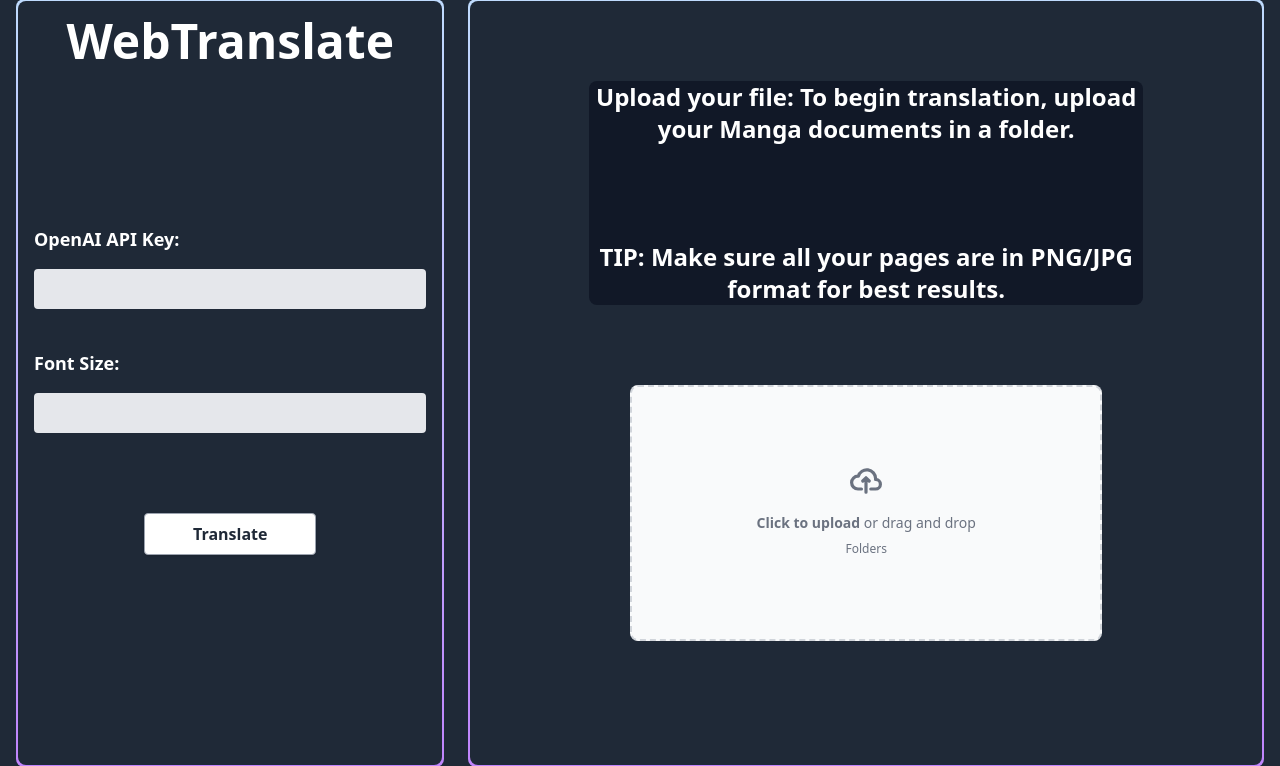
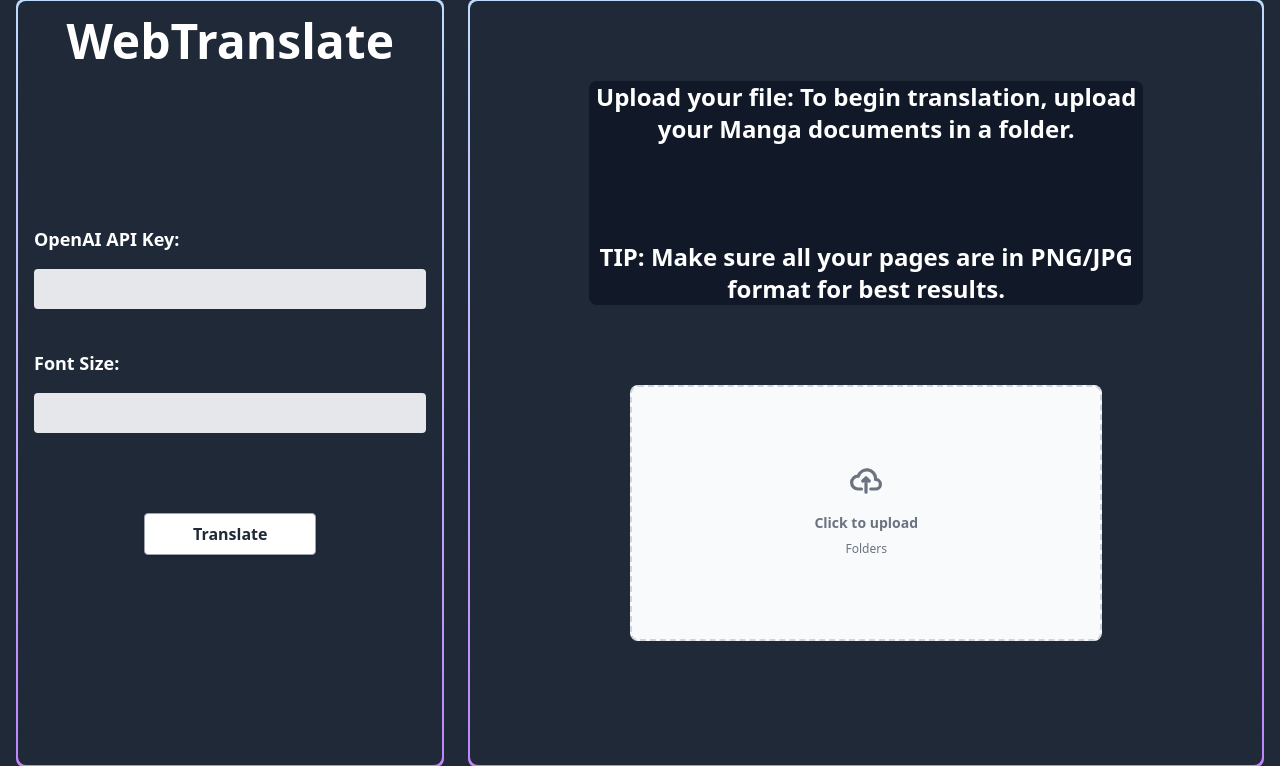
Before and after one commit to SaichetanKamisetty/CPSC491Project, a Flask app: page / in a window 1280 px wide. Shown: the part 17-783 px from the top of the page. Run offline with Flask 3, Linux system fonts and the light colour scheme.

Commit message:
update some files

```diff
--- a/app/models/__init__.py
+++ /dev/null
@@ -1 +0,0 @@
-# models/__init__.py
--- a/app/routes.py
+++ b/app/routes.py
@@ -8,7 +8,7 @@ from flask_session import Session
 from Controller import TranslateManga
 
 from roboflow import Roboflow
-rf = Roboflow(api_key="")
+rf = Roboflow(api_key="7A5IiBW9Guks4dJnTRg7")
 project = rf.workspace().project("segmetn")
 model = project.version(3).model
 from manga_ocr import MangaOcr
--- a/app/static/js/startTranslation.js
+++ b/app/static/js/startTranslation.js
@@ -1,9 +1,10 @@
 function translateManga()
 {
     const instruc = document.getElementById('instructions');
-    const imageContainer = document.getElementById('image-container');
     const gptInput = document.getElementById('chatGPT-key');
     const textSize = document.getElementById('textsize');
+
+    const imageContainer = document.getElementById('image-container');
 
     if (!imageContainer.classList.contains('hidden'))
     {
@@ -16,8 +17,6 @@ function translateManga()
             if (data.success) {
                 const imageContainer = document.getElementById('image-container');
                 imageContainer.innerHTML = '';
-
-                console.log("hello?");
 
                 data.fileUrls.forEach(elem => {
                     const timestamp = new Date().getTime();
--- a/app/templates/index.html
+++ b/app/templates/index.html
@@ -66,7 +66,7 @@
                                 <svg class="w-8 h-8 mb-4 text-gray-500 dark:text-gray-400" aria-hidden="true" xmlns="http://www.w3.org/2000/svg" fill="none" viewBox="0 0 20 16">
                                     <path stroke="currentColor" stroke-linecap="round" stroke-linejoin="round" stroke-width="2" d="M13 13h3a3 3 0 0 0 0-6h-.025A5.56 5.56 0 0 0 16 6.5 5.5 5.5 0 0 0 5.207 5.021C5.137 5.017 5.071 5 5 5a4 4 0 0 0 0 8h2.167M10 15V6m0 0L8 8m2-2 2 2"/>
                                 </svg>
-                                <p class="mb-2 text-sm text-gray-500 dark:text-gray-400"><span class="font-semibold">Click to upload</span> or drag and drop</p>
+                                <p class="mb-2 text-sm text-gray-500 dark:text-gray-400"><span class="font-semibold">Click to upload</span></p>
                                 <p class="text-xs text-gray-500 dark:text-gray-400">Folders</p>
                             </div>
                             <input id="dropzone-file" type="file" class="hidden" multiple webkitdirectory onchange="handleUploads(this.files)"/>
```
Also changed, not shown: 1 other file.
